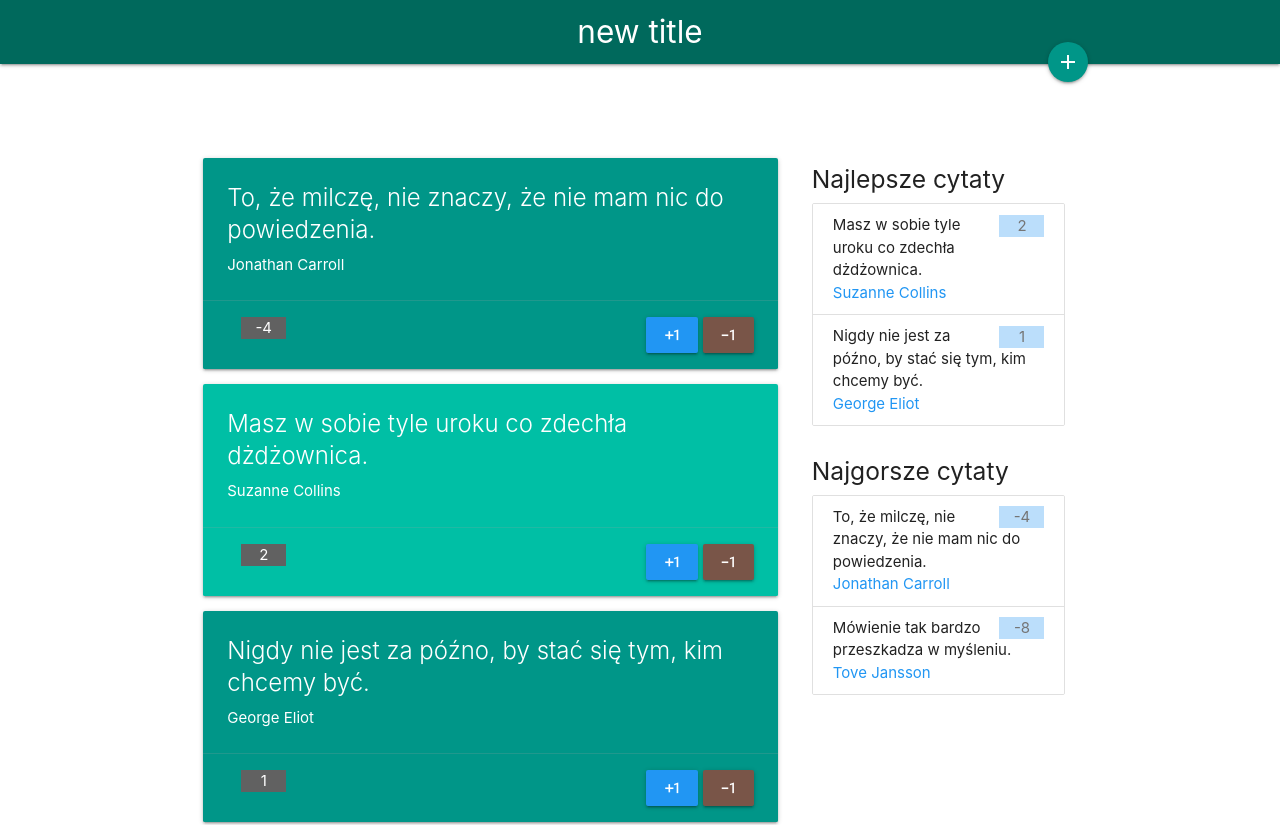
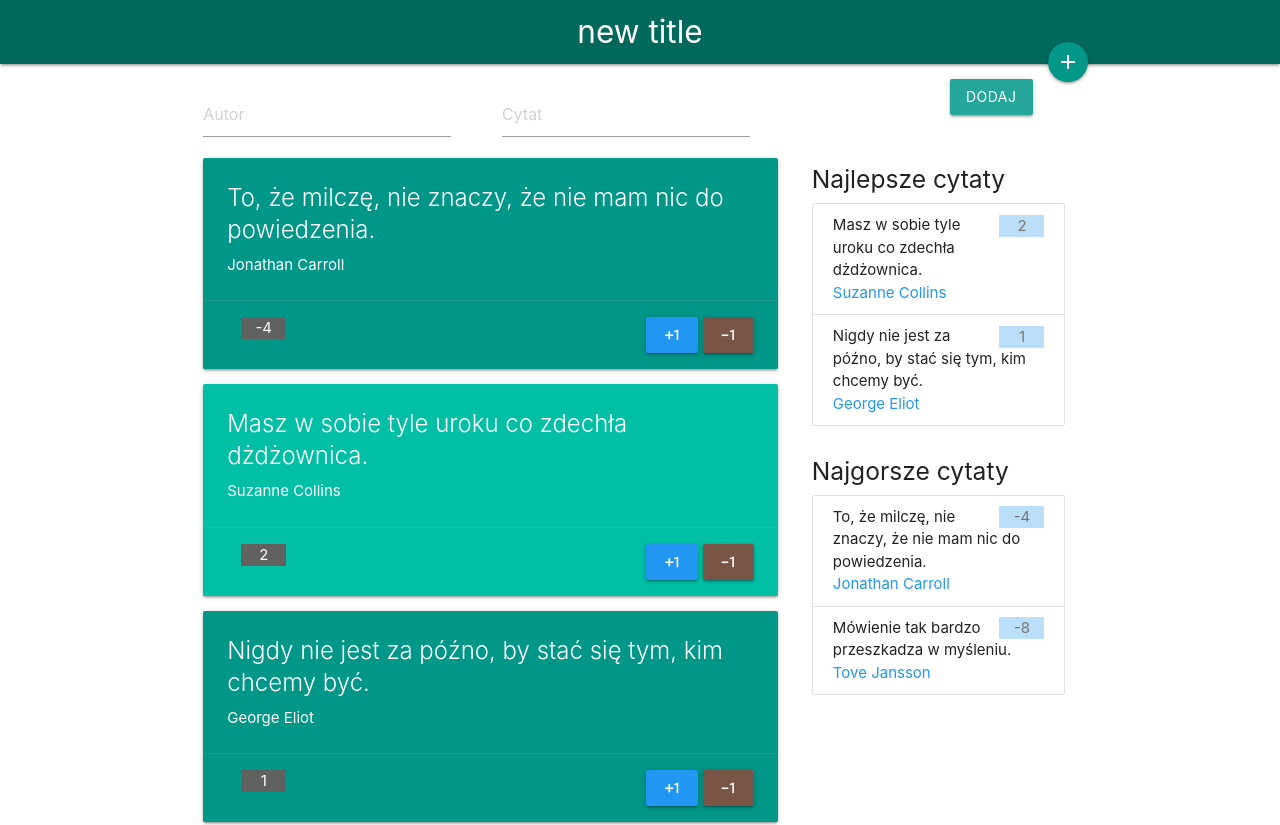
Before and after one commit to MarcinBamburski1987/UdemyKomponentBestQuotes, an Angular app: page / in a window 1280 px wide. Shown: the top 825 px of the page. Built offline with nearby package versions, Linux system fonts and the light colour scheme.

Commit message:
add new quotation method uses @Output decorator and EventEmitter from @angular/core

```diff
--- a/src/app/app.component.html
+++ b/src/app/app.component.html
@@ -4,24 +4,10 @@
 
 <div class="container q-container">
   <!--Dodawanie cytatu-->
-  <button class="btn-floating teal add-button" (click)="onSwitchForm()">
+  <button class="btn-floating teal add-button">
     <i class="material-icons">add</i>
   </button>
-  <div class="row edit-row" [class.drawer]="showForm">
-    <div class="input-field col s4">
-      <label>
-        <input type="text" placeholder="Autor" [(ngModel)]="quotation.author"/>
-      </label>
-    </div>
-    <div class="input-field col s6">
-      <label>
-        <input type="text" placeholder="Cytat" [(ngModel)]="quotation.sentence"/>
-      </label>
-    </div>
-    <div class="input-field col s2">
-      <button class="btn small" (click)="addQuotation()">Dodaj</button>
-    </div>
-  </div>
+  <app-form (newQuotation)="onNewQuotation($event)"></app-form>
   <!-- Koniec dodawania cytatu -->
 
   <div class="row">
@@ -57,18 +43,6 @@
     <div class="col s4">
       <app-ranking [quotes]="bestQuotes()" titleInRankingComponentFromInputDecorator="Najlepsze cytaty"></app-ranking>
       <app-ranking [quotes]="worstQuotes()" titleInRankingComponentFromInputDecorator="Najgorsze cytaty"></app-ranking>
-<!--      <div class="col s12">-->
-<!--        <h5>Najgorsze</h5>-->
-<!--        <div class="collection">-->
-<!--          <ng-container *ngFor="let quotation of quotes">-->
-<!--            <p class="collection-item" *ngIf="quotation.votes < 0 ">-->
-<!--              <span class="blue lighten-4 badge">{{quotation.votes}}</span>-->
-<!--              {{quotation.sentence}}<br />-->
-<!--              <span class="blue-text">{{quotation.author}}</span>-->
-<!--            </p>-->
-<!--          </ng-container>-->
-<!--        </div>-->
-<!--      </div>-->
     </div>
     <!-- Sekcja rankigów -->
   </div>
--- a/src/app/app.component.ts
+++ b/src/app/app.component.ts
@@ -10,16 +10,7 @@ import { QUOTES } from './models/data-base';
 })
 export class AppComponent {
   titleFromAppComponent = 'new title';
-  showForm = false;
   quotes: Quotation[] = QUOTES;
-  quotation: Quotation = {author: '', sentence: '', votes: 0};
-  onSwitchForm(): void {
-    this.showForm = !this.showForm;
-  }
-  addQuotation() {
-    this.quotes.unshift(this.quotation);
-    this.quotation = {author: '', sentence: '', votes: 0};
-  }
   addVote(quotation: Quotation, value: number) {
     quotation.votes += value;
   }
@@ -29,4 +20,7 @@ export class AppComponent {
   worstQuotes() {
     return this.quotes.filter(q => q.votes < 0);
   }
+  onNewQuotation(quotation: Quotation) {
+    this.quotes.unshift(quotation);
+  }
 }
--- a/src/app/form/form.component.html
+++ b/src/app/form/form.component.html
@@ -1 +1,15 @@
-<p>form works!</p>
+<div class="row edit-row" [class.drawer]="showForm">
+  <div class="input-field col s4">
+    <label>
+      <input type="text" placeholder="Autor" [(ngModel)]="quotation.author"/>
+    </label>
+  </div>
+  <div class="input-field col s6">
+    <label>
+      <input type="text" placeholder="Cytat" [(ngModel)]="quotation.sentence"/>
+    </label>
+  </div>
+  <div class="input-field col s2">
+    <button class="btn small" (click)="addQuotation()">Dodaj</button>
+  </div>
+</div>
--- a/src/app/form/form.component.ts
+++ b/src/app/form/form.component.ts
@@ -1,15 +1,23 @@
-import { Component, OnInit } from '@angular/core';
+import { Component, EventEmitter, Output } from '@angular/core';
+import { Quotation } from '../models/quotation';
 
 @Component({
   selector: 'app-form',
   templateUrl: './form.component.html',
   styleUrls: ['./form.component.css']
 })
-export class FormComponent implements OnInit {
+export class FormComponent {
+  @Output() newQuotation = new EventEmitter<Quotation>();
+  showForm = true;
+  quotation: Quotation = {author: '', sentence: '', votes: 0};
 
-  constructor() { }
+  onSwitchForm(): void {
+    this.showForm = !this.showForm;
+  }
 
-  ngOnInit() {
+  addQuotation() {
+    this.newQuotation.emit(this.quotation);
+    this.quotation = {author: '', sentence: '', votes: 0};
   }
 
 }
```
